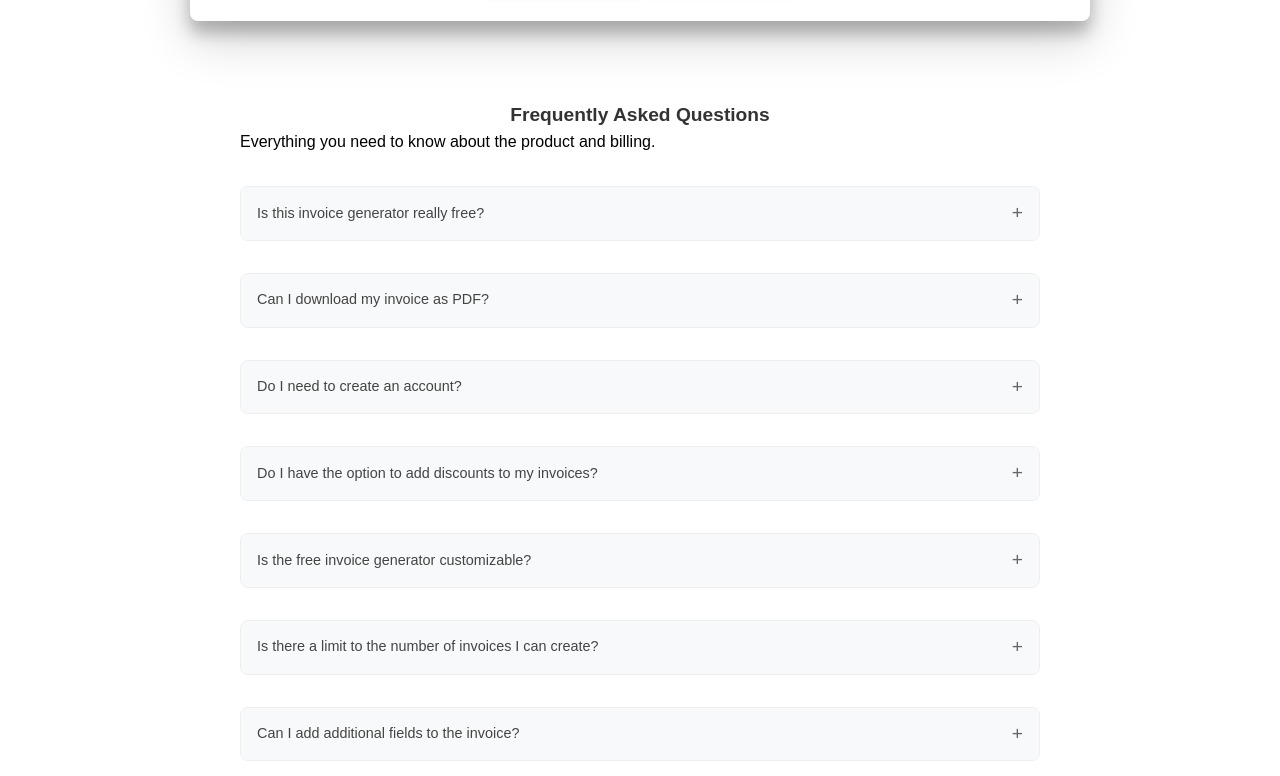
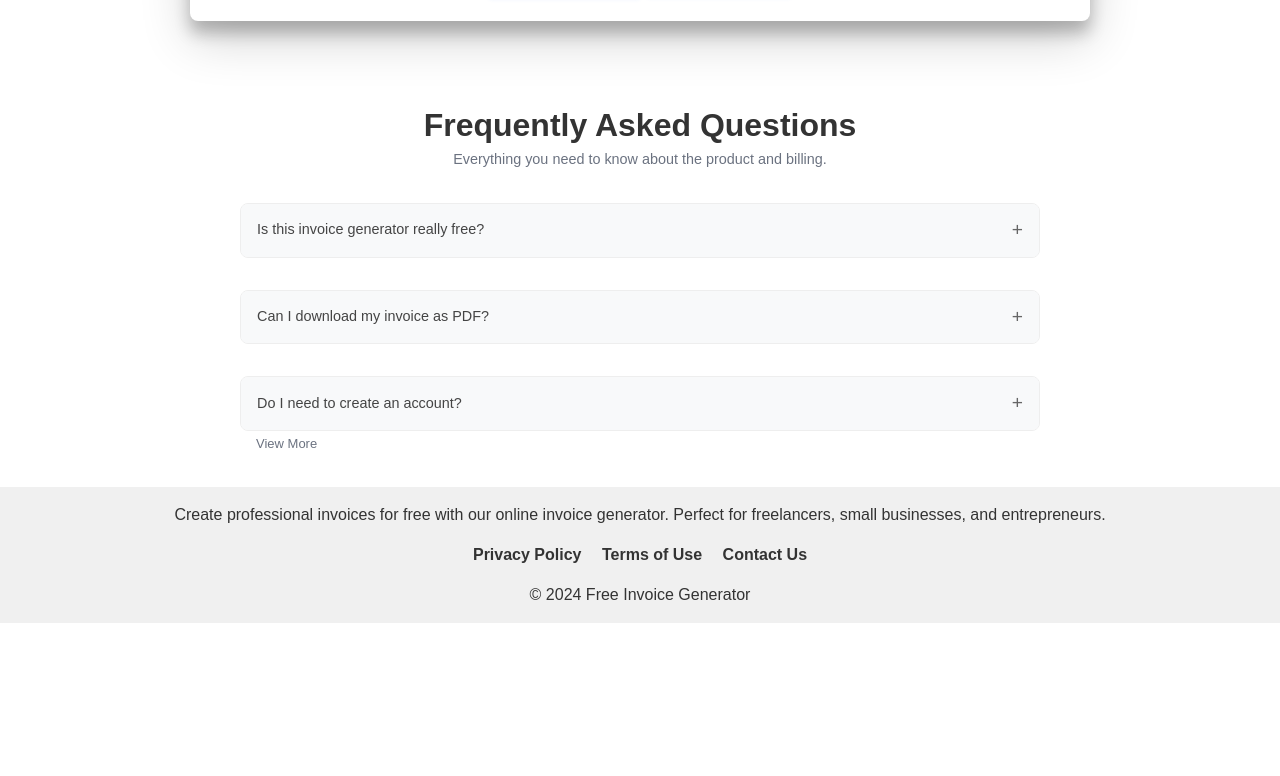
Before and after one commit to thespypy/Invoice, a plain HTML site: page index.html in a window 1280 px wide. Shown: the part 2084-2860 px from the top of the page. After the commit the page ends 2707 px from the top, so only its background shows below. Drawn offline with nearby package versions, Linux system fonts and the light colour scheme; a web font is replaced by a local one.

Commit message:
update footer

```diff
--- a/index.html
+++ b/index.html
@@ -545,7 +545,7 @@ text-align: center;
     }
 
     .faq-section h2 {
-        font-size: 1.2rem;
+        font-size: 2rem;
         margin-top: 5rem;
         color: #333;
         text-align: center;
@@ -597,6 +597,23 @@ text-align: center;
         color: #666;
         line-height: 1.5;
         border-top: 1px solid #eee;
+    }
+    .faq-section p{
+            font-size: 0.9rem;
+            color: hsl(220 8.9% 46.1%);
+            text-align: center;
+
+        }
+    .view a{
+        margin-left: 16px;
+        font-size: small;
+        color: hsl(220 8.9% 46.1%);
+        text-decoration: none;
+    }
+    .view a:hover{
+        color: hsl(222, 47%, 11%, 1);
+        /* border: 1px solid black; */
+        border-bottom: 2px solid black;
     }
 
     .button {
@@ -655,6 +672,7 @@ text-align: center;
     }
 
     footer {
+        color: #333;
         margin-top: 2rem;
         text-align: center;
         padding: 1rem;
@@ -664,13 +682,20 @@ text-align: center;
         margin-top: 1rem;
     }
     .footer-links a {
+        padding-bottom: 1px;
+        font-weight: 600;
         margin: 0 0.5rem;
         color: #333;
         text-decoration: none;
     }
     .footer-links a:hover {
-        text-decoration: underline;
-    }
+        border-bottom: 2px solid #333;
+    }
+    footer .p2{
+        margin-top: 1rem;
+        color: #333;
+    }
+
 
     /* Added CSS for invoice details */
     .invoice-details {
@@ -1295,7 +1320,7 @@ text-align: center;
                 <summary>Do I need to create an account?</summary>
                 <p>No, you can create and download invoices instantly without any registration or account creation.</p>
             </details>
-            <details>
+            <!-- <details>
                 <summary>Do I have the option to add discounts to my invoices?</summary>
                 <p>Yes, you can add discounts to your invoices. Simply press the discount link to add details, specifying the discount in percentage or currency amount, making it clear to your client.</p>
             </details>
@@ -1330,7 +1355,10 @@ text-align: center;
             <details>
                 <summary>Will there be any ads on the invoices?</summary>
                 <p>No, we do not add any ads to your invoices. Your invoices will remain professional and free from any advertisements.</p>
-            </details>
+            </details> -->
+            <div class="view">
+                <a href="FAQ.html">View More</a>
+            </div>
         </section>
         <footer>
             <p>Create professional invoices for free with our online invoice generator. Perfect for freelancers, small businesses, and entrepreneurs.</p>
@@ -1339,6 +1367,7 @@ text-align: center;
                 <a href="/terms">Terms of Use</a>
                 <a href="/contact">Contact Us</a>
             </nav>
+            <p class="p2">© 2024 Free Invoice Generator</p>
         </footer>
         <script>
 
```
